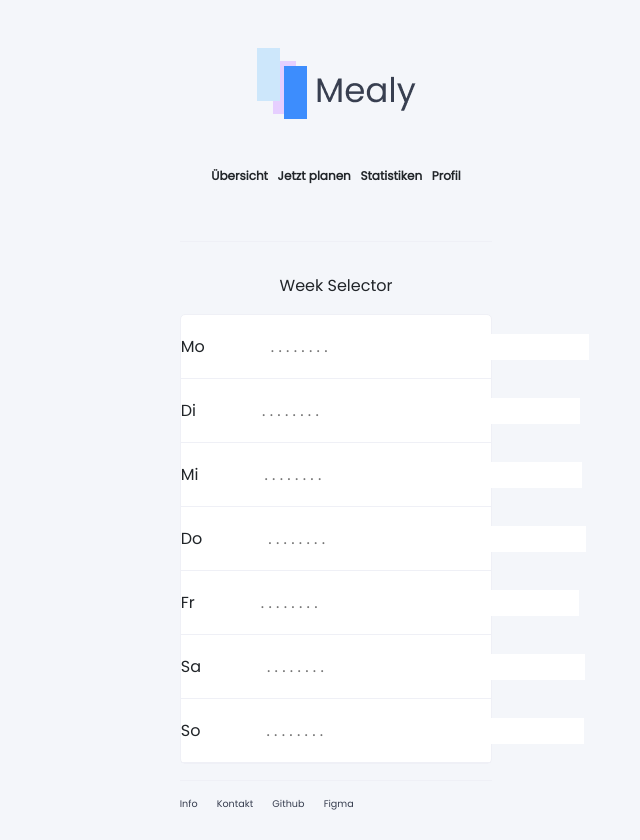
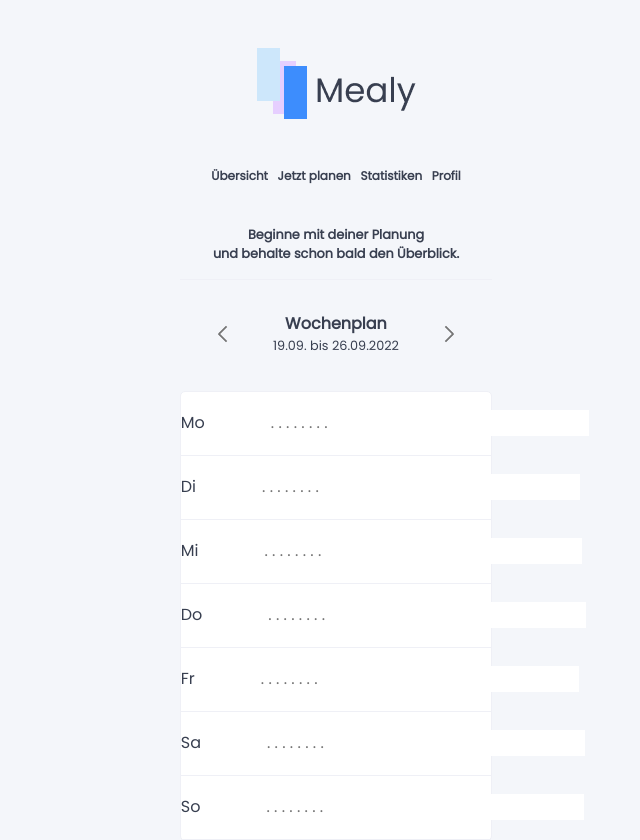
Before and after one commit to HackerBurscht/PROG22, a Flask app: page / in a window 1280 px wide. Shown: the top 840 px of the page, without its empty margins (304-944 px from the left). Before the commit the page ends 810 px from the top, so only its background shows below. Run offline with Flask 2, Linux system fonts and the light colour scheme; data comes from the database, SQL or seed files in the repository.

Commit message:
Added Week-Selector via HTML, CSS and PY. Right now not doing anything.

```diff
--- a/app.py
+++ b/app.py
@@ -1,6 +1,6 @@
 from flask import Flask, render_template, url_for, request, redirect
 from flask_sqlalchemy import SQLAlchemy
-from datetime import datetime
+from datetime import datetime, timedelta
 
 app = Flask(__name__, static_url_path="/static")  # Fick mein Leben. 5 Stunden für ein IMG.
 app.config["SQLALCHEMY_TRACK_MODIFICATIONS"] = False
@@ -20,6 +20,12 @@ class Meal(db.Model):
 
 @app.route("/", methods=["POST", "GET"])
 def index():
+    #Das Datum des ersten und des letzten Tages, der aktuellen Woche, wird berechnet und als String formatiert.
+    week_start = datetime.today() - timedelta(days=datetime.today().weekday() % 7)
+    week_end = week_start + timedelta(days=7)
+    week_end = week_end.strftime("%d.%m.%Y")
+    week_start = week_start.strftime("%d.%m. bis ")
+
     if request.method == "POST":
         content = request.form.get("form_mo")
         if content == "":
@@ -36,7 +42,7 @@ def index():
 
     else:
         all_content = Meal.query.order_by(Meal.date_created).all()
-        return render_template("index.html")
+        return render_template("index.html", pass_week_start=week_start, pass_week_end=week_end)
 
 
 @app.route("/About")
--- a/static/css/main.css
+++ b/static/css/main.css
@@ -2,7 +2,7 @@ body {
     background-color: #F4F6FA;
     margin: 0;
     font-family: Poppins;
-    color: rgb(56, 63, 80),
+    color: rgb(56, 63, 80);
 }
 
 ::selection {
@@ -32,9 +32,57 @@ body {
     color: #3D8DFD;
 }
 
+.slogan{
+    font-weight: 650;
+    font-size: 0.8em;
+}
+
 .week_selecter{
+    width: 25%;
+    display:flex;
+    justify-content: space-evenly;
     padding-top: 1em;
     padding-bottom: 1em;
+}
+
+.left{
+    margin-top: 1em;
+	height: 12px; width: 12px;
+	border: 1px solid #757575;
+	border-width: 2px 2px 0 0;
+	border-radius: 0 2px 0 0;
+	transform: rotate(-135deg);
+}
+
+.left:hover{
+	border: 1px solid #3D8DFD;
+	border-width: 2px 2px 0 0;
+	border-radius: 0 2px 0 0;
+}
+
+.right{
+    margin-top: 1em;
+	height: 12px; width: 12px;
+	border: 1px solid #757575;
+	border-width: 2px 2px 0 0;
+	border-radius: 0 2px 0 0;
+	transform: rotate(45deg);
+}
+
+.right:hover{
+	border: 1px solid #3D8DFD;
+	border-width: 2px 2px 0 0;
+	border-radius: 0 2px 0 0;
+}
+
+.week_selector_header{
+    font-weight: 650;
+}
+
+.week_selector_display{
+    font-weight: 400;
+    font-size: 0.8em;
+    padding-bottom: 1.5em;
 }
 
 .item-area{
--- a/templates/index.html
+++ b/templates/index.html
@@ -8,13 +8,23 @@
 
 	<div class="row">
 		<div class="col-md-12">
+			<div class="header">
+				<div class="slogan">
+					Beginne mit deiner Planung <br> und behalte schon bald den Überblick.
+				</div>
+			</div>
 			<hr class="hr_style w-25">
 		</div>
 	</div>
 	<div class="row">
 		<div class="col-md-12">
 			<div class="week_selecter">
-				Week Selector
+				<a href="#" class="left"></a>
+				<div class="selector_middle">
+					<div class="week_selector_header">Wochenplan</div>
+					<div class="week_selector_display">{{ pass_week_start }}{{ pass_week_end }}</div>
+					</div>
+				<a href="#" class="right"></a>
 			</div>
 			<div class="item-area">
 				<div class="item-group">
```
